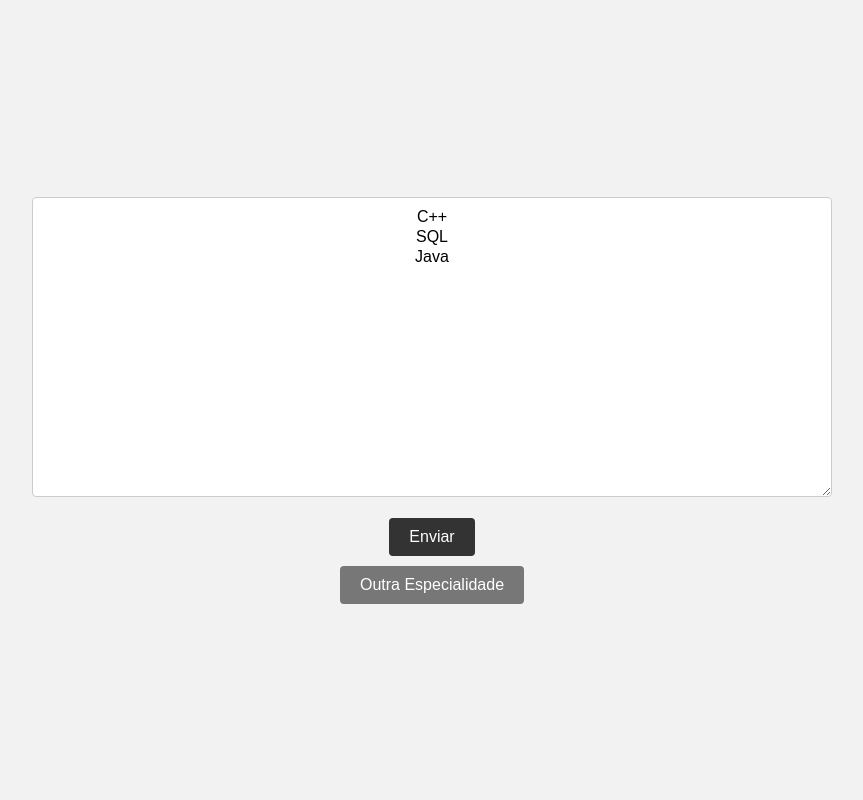
After one commit to EduardoPanizzon/Proj_Final_DB, a PHP site: page /escolherEspecialidades.php in a window 1280 px wide. The commit adds this page. Shown: the whole page, without its empty margins (208-1071 px from the left). Run offline with PHP 8.4, Linux system fonts and the light colour scheme; data comes from the database, SQL or seed files in the repository.

Commit message:
novasEspecialidades

```diff
--- a/Projeto/cadastro_colabEsp.php
+++ b/Projeto/cadastro_colabEsp.php
@@ -70,7 +70,7 @@ if ($_SERVER["REQUEST_METHOD"] == "POST") {
 
     }
     session_destroy();
-    header("Location: ../");
+    header("Location: ../colaborador.php?$colabID");
     exit;
 }
 
--- /dev/null
+++ b/Projeto/escolherEspecialidades.php
@@ -0,0 +1,125 @@
+<?php
+include("conexao.php");
+session_start();
+
+if (isset($_POST['enviar'])) {
+
+    $novasEsp = explode(",",$_POST['outrasEsp']);
+    $esp = $_POST['esp'];
+    $espArray = [];
+
+    for($i = 0; $i < count($novasEsp); $i++){
+
+        $insertQueryEsp = "INSERT INTO Especialidade(nome)
+                            VALUES('$novasEsp[$i]')";
+        $insertEsp = mysqli_query($mysqli, $insertQueryEsp);
+
+        if (!$insertEsp) {
+            echo "Registration failed. Please try again.";
+        }
+
+        $selectQueryNewEsp = "SELECT max(id) as id FROM Especialidade";
+        $selectNewEsp = mysqli_query($mysqli, $selectQueryNewEsp);
+        while($row = mysqli_fetch_assoc($selectNewEsp)){
+            array_push($espArray, $row['id']);
+        }
+    }
+    foreach($espArray as $esp1){
+        array_push($esp, $esp1);
+    }
+
+    $_SESSION['cadEsp'] = $esp;
+
+    header("Location: ../cadastro_colabEsp.php");
+    exit;
+}
+
+?>
+<!DOCTYPE html>
+<html>
+<head>
+  <style>
+    body {
+      display         : flex;
+      align-items     : center;
+      justify-content : center;
+      height          : 100vh;
+      margin          : 0;
+      background-color: #f2f2f2;
+      font-family     : Arial, sans-serif;
+    }
+
+    .container {
+      text-align: center;
+    }
+
+    .select-wrapper {
+      width : 800px;   /* Ajuste a largura conforme necessário */
+      margin: 0 auto;
+    }
+
+    select {
+      width        : 100%;
+      height       : 300px;
+      font-size    : 16px;
+      border       : 1px solid #ccc;
+      border-radius: 4px;
+      padding      : 10px;
+      box-sizing   : border-box;
+      resize       : vertical;
+      text-align   : center;          /* Centraliza o texto das opções */
+    }
+
+    .submit-button {
+      margin-top      : 20px;
+      padding         : 10px 20px;
+      font-size       : 16px;
+      background-color: #333;
+      color           : white;
+      border          : none;
+      border-radius   : 4px;
+      cursor          : pointer;
+    }
+
+    .other-button {
+      margin-top      : 10px;
+      padding         : 10px 20px;
+      font-size       : 16px;
+      background-color: #777;
+      color           : white;
+      border          : none;
+      border-radius   : 4px;
+      cursor          : pointer;
+    }
+  </style>
+</head>
+<body>
+
+        <div class = "container">
+            <form method="POST" action="">
+                <div class = "select-wrapper">
+                    <select id = "esp" name = "esp[]" multiple>
+                        <?php
+                        $selectQueryEsp = "SELECT Especialidade.id as id, Especialidade.nome as nome FROM Especialidade";
+                        $selectEsp      = mysqli_query($mysqli, $selectQueryEsp);
+                        while($rowEsp = mysqli_fetch_assoc($selectEsp)){?>
+                          <option value = "<?php echo $rowEsp['id'];?>"> <?php echo $rowEsp['nome'];?> </option>
+                        <?php } ?>
+                    </select>
+                </div>
+                <div id="novaEsp" style="display: none;">
+                    <label for="especialidade">Outras:</label>
+                    <input type="text" id="outrasEsp" name="outrasEsp" style="width: 600px; height: 50px;" placeholder="Digite outras especialidades separando-as usando virgula ',' .">
+                </div>
+                <button name="enviar" type="submit" class = "submit-button">Enviar</button>
+            </form>
+            <button onclick="outraEsp()" class = "other-button">Outra Especialidade</button>
+        </div>
+
+</body>
+<script>
+function outraEsp(){
+    document.getElementById("novaEsp").style.display = "block";
+}
+</script>
+</html>
```
Also changed, not shown: Projeto/cadastro_colab.php (+1 -16 lines).
